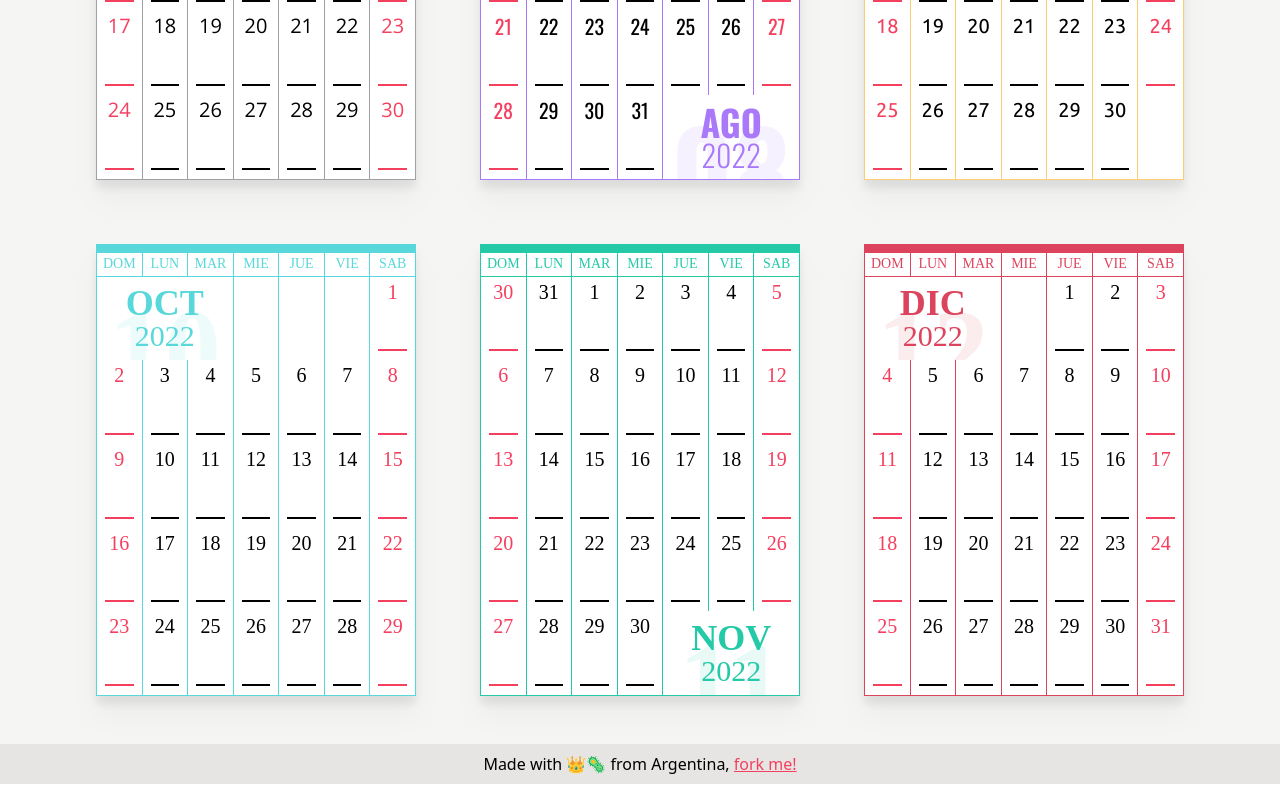
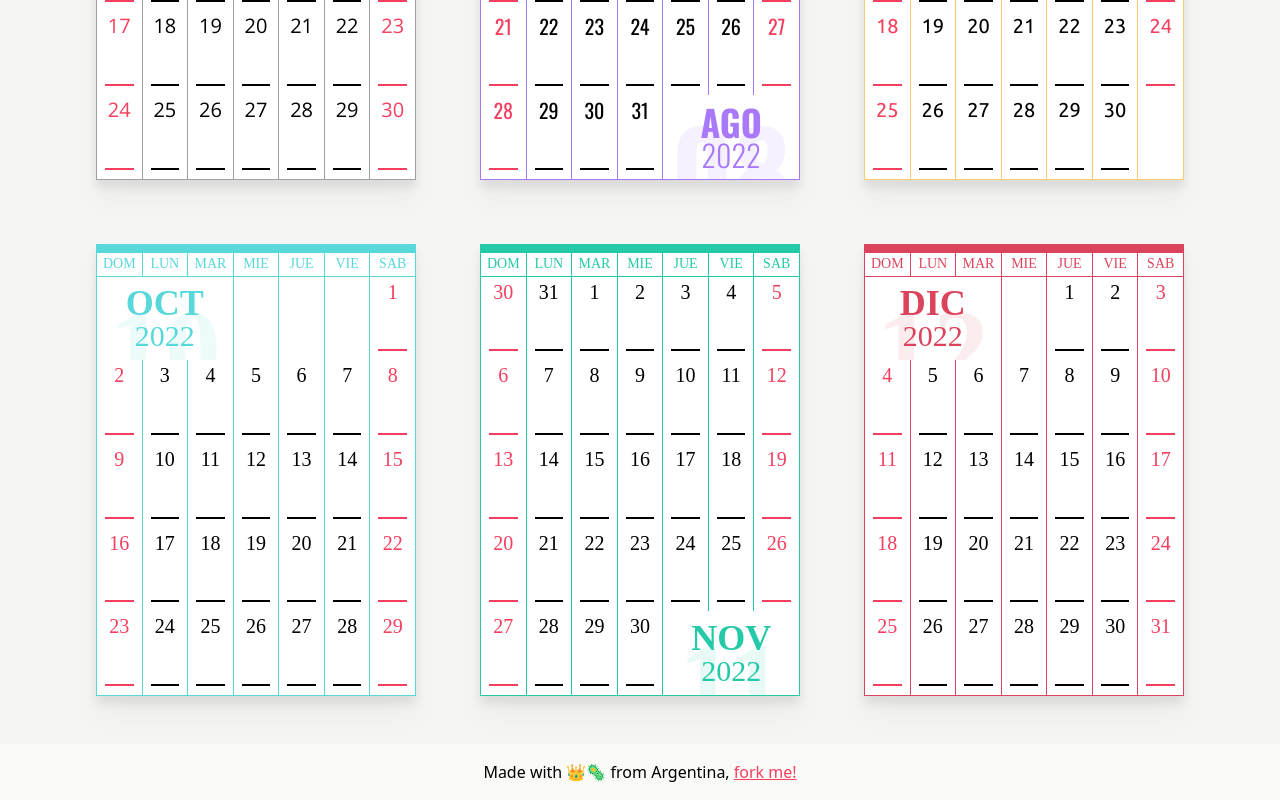
Before and after one commit to AIDEA775/Almanako, a Svelte app: page / in a window 1280 px wide. Shown: the part 1563-2363 px from the top of the page. Built offline with nearby package versions, Linux system fonts and the light colour scheme; a web font is replaced by a local one.

Commit message:
More padding to footer

```diff
--- a/src/App.svelte
+++ b/src/App.svelte
@@ -40,7 +40,7 @@
 		{/each}
 	</div>
 
-	<footer class="p-2 bg-stone-200">
+	<footer class="p-4 bg-stone-50">
 		Made with 👑🦠 from Argentina,
 		<a
 			class="underline decoration-rose-500 text-rose-500"
```
